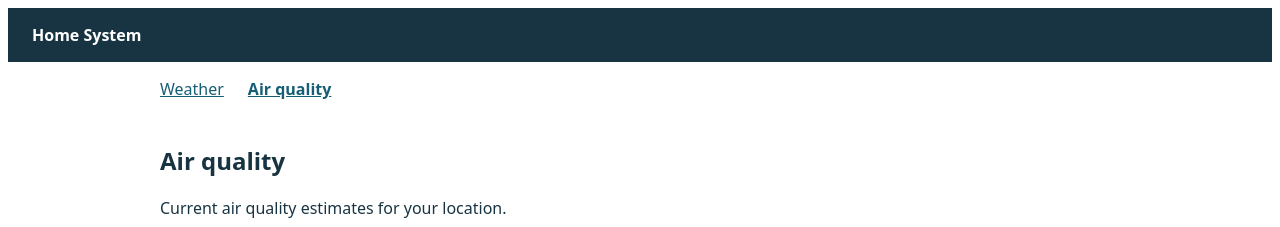
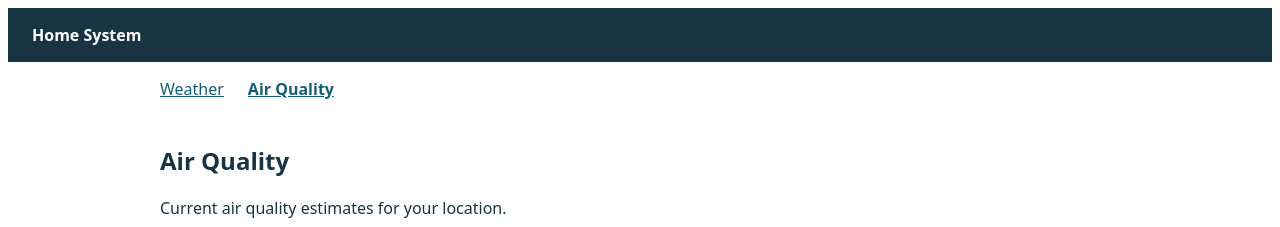
Before and after one commit to StevenSchonlau/home-system, an Angular app: page /air-quality in a window 1280 px wide. Shown: the top 227 px of the page. Built offline with nearby package versions, Linux system fonts and the light colour scheme; no server answers.

Commit message:
small aq updates

```diff
--- a/angular.json
+++ b/angular.json
@@ -2,7 +2,8 @@
   "$schema": "./node_modules/@angular/cli/lib/config/schema.json",
   "version": 1,
   "cli": {
-    "packageManager": "npm"
+    "packageManager": "npm",
+    "analytics": false
   },
   "newProjectRoot": "projects",
   "projects": {
--- a/src/app/air-quality/air-quality.html
+++ b/src/app/air-quality/air-quality.html
@@ -1,8 +1,8 @@
 <section aria-labelledby="air-quality-title" [attr.aria-busy]="loading()">
-  <h1 id="air-quality-title">Air quality</h1>
+  <h1 id="air-quality-title">Air Quality</h1>
   <p>Current air quality estimates for your location.</p>
   <button type="button" (click)="loadAirQuality()" [disabled]="loading()">
-    {{ loading() ? 'Loading...' : 'Refresh air quality' }}
+    {{ loading() ? 'Loading...' : 'Refresh Air Quality' }}
   </button>
 
   @if (loading()) {
--- a/src/app/app.html
+++ b/src/app/app.html
@@ -1,7 +1,7 @@
 <header>Home System</header>
 <nav aria-label="Dashboard">
   <a routerLink="/weather" routerLinkActive="active" ariaCurrentWhenActive="page">Weather</a>
-  <a routerLink="/air-quality" routerLinkActive="active" ariaCurrentWhenActive="page">Air quality</a>
+  <a routerLink="/air-quality" routerLinkActive="active" ariaCurrentWhenActive="page">Air Quality</a>
 </nav>
 <main>
   <router-outlet />
```
